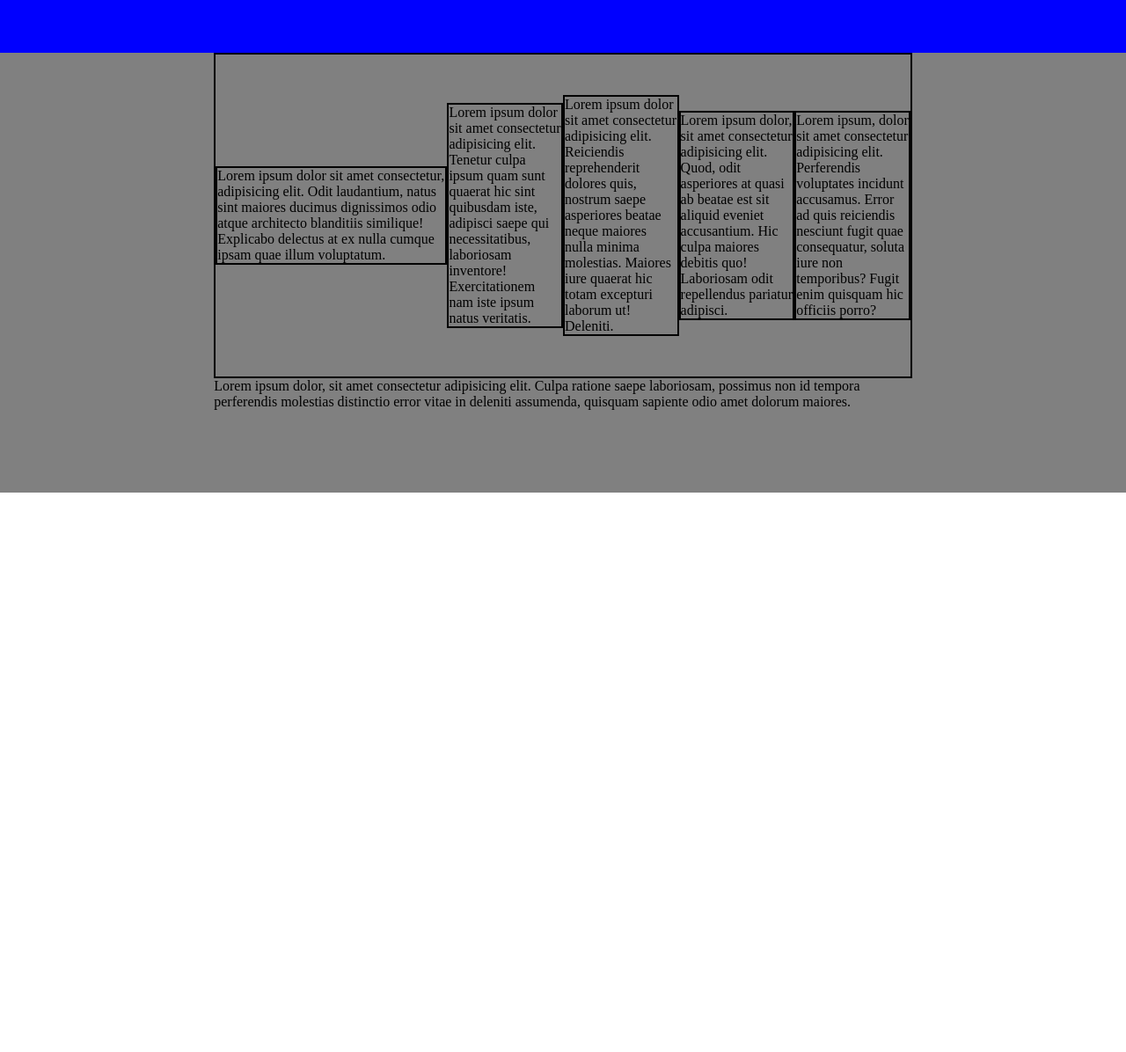
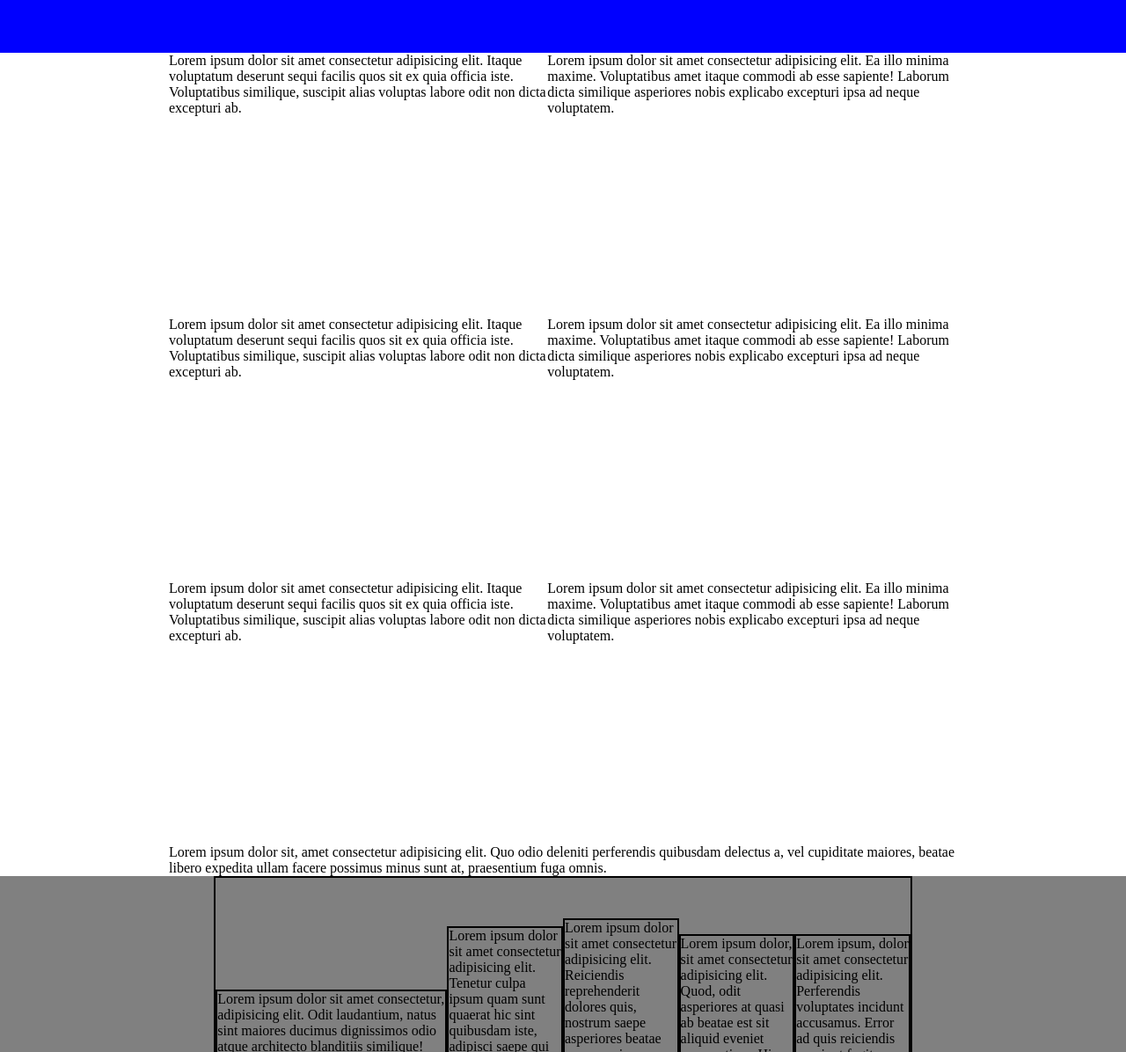
Before and after one commit to FrancescoMain/htmlcss-struttura-discord, a plain HTML site: page index.html in a window 1280 px wide. Shown: the part 590-1786 px from the top of the page at 88% size. Before the commit the page ends 1150 px from the top, so only its background shows below. Drawn offline with Linux system fonts and the light colour scheme.

Commit message:
Struttura Main

```diff
--- a/index.html
+++ b/index.html
@@ -22,10 +22,48 @@
 
 
     <!-- Corpo Principale     -->
+    <main>
 
         <!-- Contenitore Righe -->
+        <div class="maincontainer">
+            <!-- contenitore colonne -->
+            <div class="colcont">
+                <div class="img">
+                    Lorem ipsum dolor sit amet consectetur adipisicing elit. Itaque voluptatum deserunt sequi facilis quos sit ex quia officia iste. Voluptatibus similique, suscipit alias voluptas labore odit non dicta excepturi ab.
+                </div>
+                <div>
+                    Lorem ipsum dolor sit amet consectetur adipisicing elit. Ea illo minima maxime. Voluptatibus amet itaque commodi ab esse sapiente! Laborum dicta similique asperiores nobis explicabo excepturi ipsa ad neque voluptatem.
 
-        <!-- contenitore colonne -->
+                </div>
+            </div>
+            <div class="colcont">
+                <div class="img">
+                    Lorem ipsum dolor sit amet consectetur adipisicing elit. Itaque voluptatum deserunt sequi facilis quos sit ex quia officia iste. Voluptatibus similique, suscipit alias voluptas labore odit non dicta excepturi ab.
+                </div>
+                <div>
+                    Lorem ipsum dolor sit amet consectetur adipisicing elit. Ea illo minima maxime. Voluptatibus amet itaque commodi ab esse sapiente! Laborum dicta similique asperiores nobis explicabo excepturi ipsa ad neque voluptatem.
+
+                </div>
+            </div>
+            <div class="colcont">
+                <div class="img">
+                    Lorem ipsum dolor sit amet consectetur adipisicing elit. Itaque voluptatum deserunt sequi facilis quos sit ex quia officia iste. Voluptatibus similique, suscipit alias voluptas labore odit non dicta excepturi ab.
+                </div>
+                <div>
+                    Lorem ipsum dolor sit amet consectetur adipisicing elit. Ea illo minima maxime. Voluptatibus amet itaque commodi ab esse sapiente! Laborum dicta similique asperiores nobis explicabo excepturi ipsa ad neque voluptatem.
+
+                </div>
+            </div>
+            <div>
+                Lorem ipsum dolor sit, amet consectetur adipisicing elit. Quo odio deleniti perferendis quibusdam delectus a, vel cupiditate maiores, beatae libero expedita ullam facere possimus minus sunt at, praesentium fuga omnis.
+            </div>
+
+        </div>
+
+
+
+
+    </main>
 
 
     <!-- Sezione Footer -->
--- a/style.css
+++ b/style.css
@@ -18,6 +18,24 @@ nav {
     /* DEBUG */
     border: 2px solid;
     min-height: 80px;
+}
+
+/* corpo principale */
+
+.maincontainer {
+    display: flex;
+    flex-direction: column;
+    margin: 0 15%;
+}
+
+article {
+    min-height: 300px;
+}
+
+
+.colcont{
+    display: flex;
+    min-height:300px ;
 }
 
 /* Sezione footer */
```
